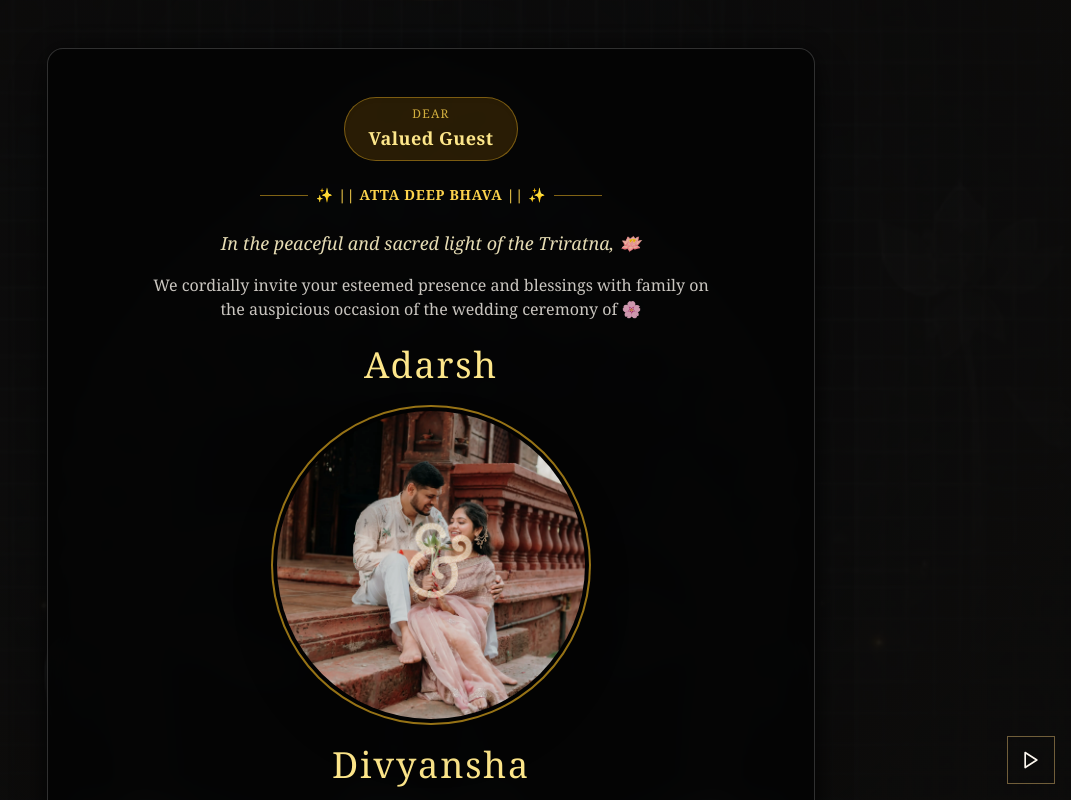
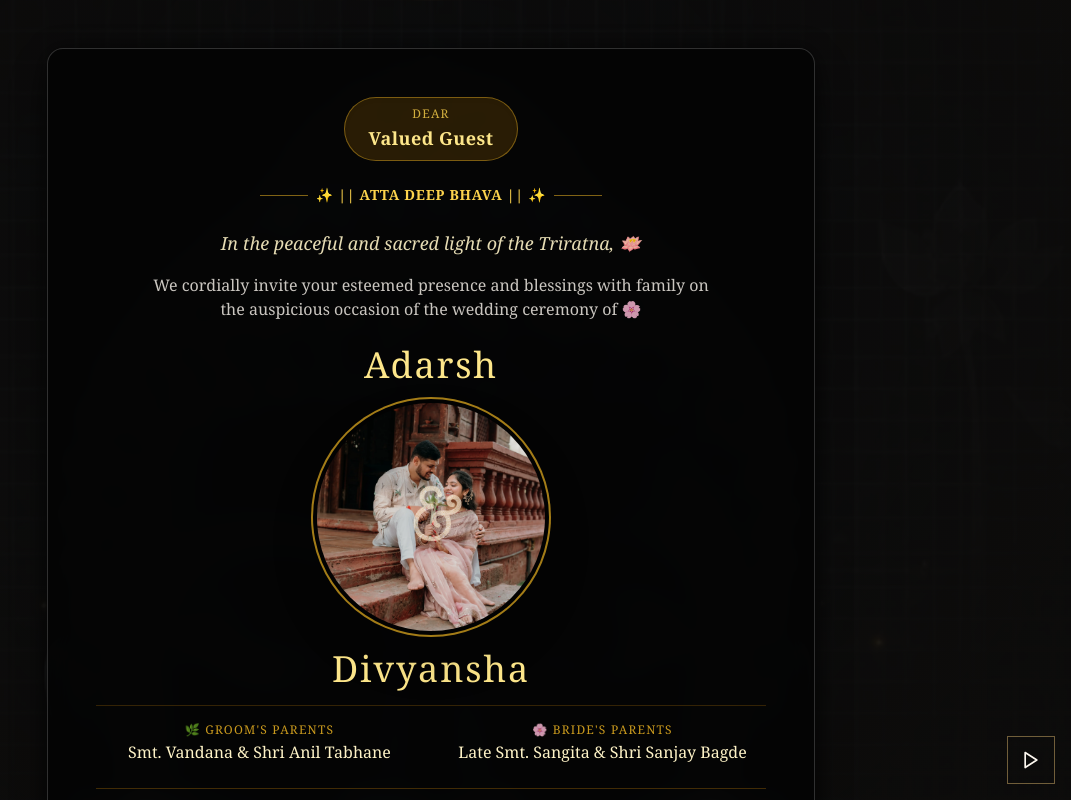
Before and after one commit to Adoniskingx/AD, a React (Vite) app in the folder adarsh-divyansha-wedding/: page / in a window 1280 px wide. Shown: the top 800 px of the page, without its empty margins (209-1280 px from the left). Built offline with nearby package versions, Linux system fonts and the light colour scheme.

Commit message:
Optimize couple photo for better display
Updated the couple photo section to be optimized for first screen display.

```diff
--- a/adarsh-divyansha-wedding/src/components/Hero.tsx
+++ b/adarsh-divyansha-wedding/src/components/Hero.tsx
@@ -54,10 +54,10 @@ export const Hero: React.FC = () => {
           </h2>
         </div>
 
-        {/* Slightly Enlarged Couple Photo (And.webp centered) */}
+        {/* Optimized Couple Photo Sized to Fit First Screen */}
         {weddingData.hero.image && (
-          <div className="my-5 flex justify-center">
-            <div className="relative w-68 h-68 md:w-80 md:h-80 rounded-full overflow-hidden border-2 border-amber-400/60 shadow-2xl p-1 bg-black/40">
+          <div className="my-3 flex justify-center">
+            <div className="relative w-48 h-48 md:w-60 md:h-60 rounded-full overflow-hidden border-2 border-amber-400/65 shadow-2xl p-1 bg-black/40">
               <img
                 src={weddingData.hero.image}
                 alt="Adarsh & Divyansha"
```
